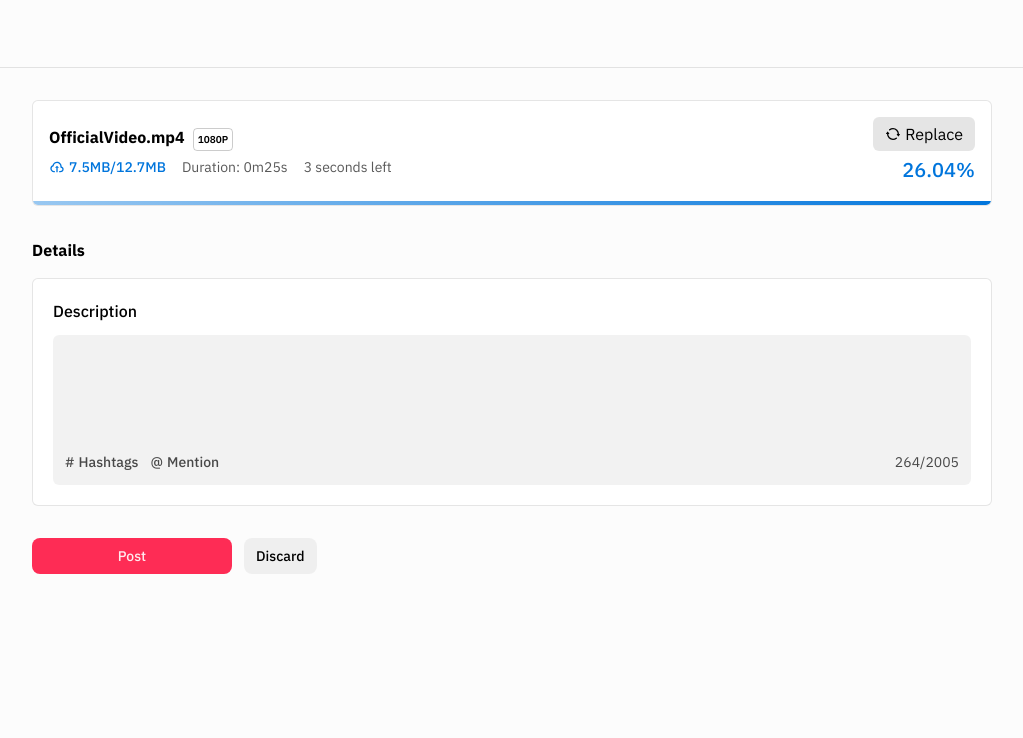
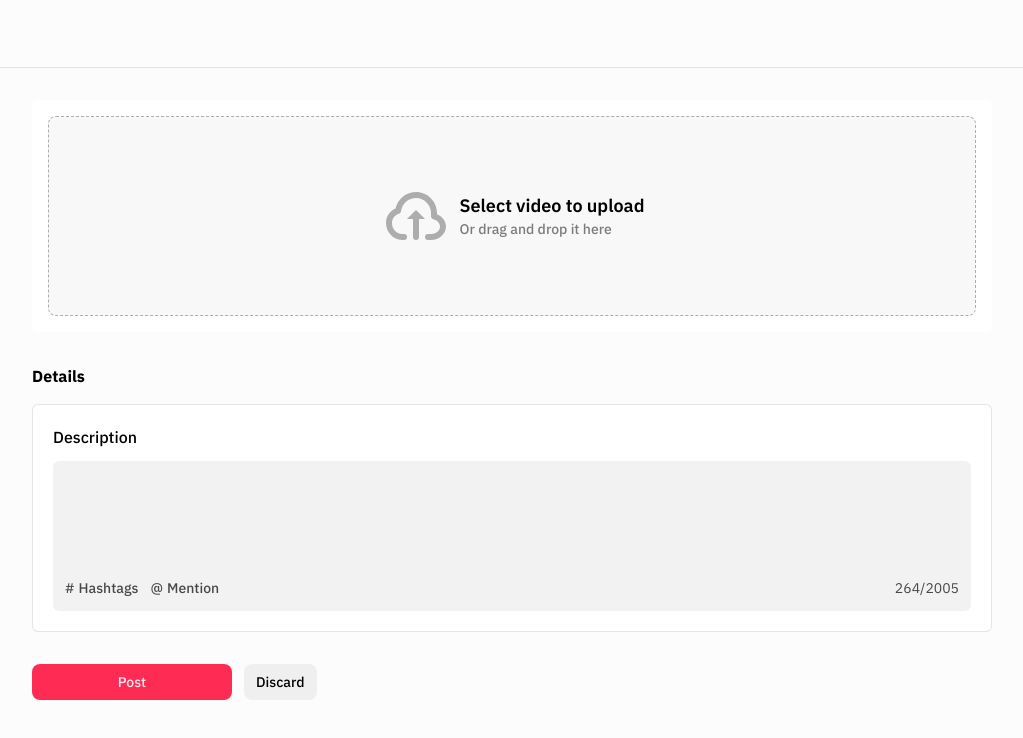
Before and after one commit to VN-PhanQuocBinh/tiktok-clone, a React (Vite) app: page / in a window 1280 px wide. Shown: the top 738 px of the page, without its empty margins (128-1151 px from the left). Built offline with nearby package versions, Linux system fonts and the light colour scheme; a web font is replaced by a local one.

Commit message:
fea: upload video file with FileReader

```diff
--- a/src/assets/styles/components/pages/Upload/UploadZone.module.scss
+++ b/src/assets/styles/components/pages/Upload/UploadZone.module.scss
@@ -5,7 +5,6 @@
    background-color: white;
    border-radius: 6px;
    overflow: hidden;
-   border: 1px dashed rgba($color: #000000, $alpha: 0.3);
 
    &.uploaded {
       border: 1px solid rgba($color: #000000, $alpha: 0.1);
@@ -24,6 +23,7 @@
       height: 200px;
       display: grid;
       place-items: center;
+      border: 1px dashed rgba($color: #000000, $alpha: 0.3);
 
       &:hover {
          background-color: rgba(0, 117, 220, 0.06);
--- a/src/pages/Upload/components/UploadZone.jsx
+++ b/src/pages/Upload/components/UploadZone.jsx
@@ -1,4 +1,9 @@
-import { Icon_CloudUpload, Icon_ArrowRepeat, Icon_BlueTick } from "../../../assets/Icons";
+import { useCallback, useEffect, useRef, useState } from "react";
+import {
+   Icon_CloudUpload,
+   Icon_ArrowRepeat,
+   Icon_BlueTick,
+} from "../../../assets/Icons";
 
 import styles from "../../../assets/styles/components/pages/Upload/UploadZone.module.scss";
 import classNames from "classnames/bind";
@@ -6,18 +11,98 @@ import classNames from "classnames/bind";
 const cx = classNames.bind(styles);
 
 function UploadZone({ className }) {
+   const [videoFile, setVideoFile] = useState(null);
+   const [isDragging, setIsDragging] = useState(false);
+   const [isUploaded, setIsUploaded] = useState(false);
+   const [isUploading, setIsUploading] = useState(false)
+
+   const DOM_inputFile = useRef(null);
+
+   useEffect(() => {
+      if (videoFile) {
+         const fileSize = Math.round(videoFile.size / (1024*1024) * 100) / 100
+         console.log(fileSize + "MB");
+
+         setIsUploaded(true);
+      }
+   }, [videoFile]);
+
+   const handleInputVideo = useCallback(() => {
+      DOM_inputFile.current?.click();
+   }, []);
+
+   const handleInputChange = useCallback((e) => {
+      const file = e.target.files[0]
+      console.log(file);
+      if (file) {
+         setVideoFile(file)
+      }
+
+      const reader = new FileReader()
+      reader.onload = () => {
+         const arrayBuffer = reader.result
+         const video = new Uint8Array(arrayBuffer)
+         const mediaSource = new MediaSource(video)
+         const videoUrl = URL.createObjectURL(mediaSource)
+         console.log(videoUrl);
+
+      }
+
+      reader.readAsArrayBuffer(file)
+   }, []);
+
+   const handleDragOver = useCallback((e) => {
+      e.preventDefault();
+      setIsDragging(true);
+   }, []);
+
+   const handleDragLeave = useCallback((e) => {
+      e.preventDefault();
+      setIsDragging(false);
+   }, []);
+
+   const handleDrop = useCallback((e) => {
+      e.preventDefault();
+      console.log(e.dataTransfer.files);
+      const file = e.dataTransfer.files[0];
+      if (file?.type?.startsWith("video/")) {
+         setVideoFile(file);
+      }
+   }, []);
+
+   const handleDiscard = useCallback(() => {
+      setIsUploaded(false);
+      setVideoFile(null)
+   }, []);
+
    return (
-      <div className={cx("wrapper", "uploaded", { [className]: className })}>
-         {/* <div className={cx("drag-area")}>
+      <div
+         className={cx("wrapper", { [className]: className })}
+         onDragOver={handleDragOver}
+         onDragLeave={handleDragLeave}
+         onDrop={handleDrop}
+      >
+         <input
+            ref={DOM_inputFile}
+            onChange={handleInputChange}
+            type="file"
+            accept="video/*"
+            style={{ display: "none" }}
+         />
+
+         {!isUploaded && (
+            <div className={cx("drag-area")} onClick={handleInputVideo}>
                <div className={cx("content")}>
-               <Icon_CloudUpload className={cx("icon")}/>
+                  <Icon_CloudUpload className={cx("icon")} />
                   <div>
                      <span>Select video to upload</span>
                      <span>Or drag and drop it here</span>
                   </div>
                </div>
-         </div> */}
+            </div>
+         )}
 
+         {isUploaded && (
             <div className={cx("upload-info")}>
                <div className={cx("details")}>
                   <div className={cx("file-name")}>
@@ -27,10 +112,10 @@ function UploadZone({ className }) {
 
                   <div className={cx("file-details")}>
                      <span className={cx("size")}>
-                     <Icon_CloudUpload className={cx("icon")} />
-                     {/* <Icon_BlueTick className={cx("icon", "tick")} /> */}
+                        {/* <Icon_CloudUpload className={cx("icon")} /> */}
+                        <Icon_BlueTick className={cx("icon", "tick")} />
                         7.5MB/12.7MB
-                     {/* Uploaded (12.7MB) */}
+                        {isUploaded && "Uploaded (12.7MB)"}
                      </span>
                      <span className={cx("duration")}>Duration: 0m25s</span>
                      <span className={cx("time-left")}>3 seconds left</span>
@@ -38,16 +123,17 @@ function UploadZone({ className }) {
                </div>
 
                <div className={cx("actions")}>
-               {/* <button>Cancel</button> */}
-               <button>
+                  {/* <button onClick={handleDiscard}>Cancel</button> */}
+                  <button onClick={handleDiscard}>
                      <Icon_ArrowRepeat className={cx("icon")} />
                      Replace
                   </button>
                   <span>26.04%</span>
                </div>
             </div>
+         )}
 
-         <div className={cx("progress")}></div>
+         {isUploaded && <div className={cx("progress")}></div>}
       </div>
    );
 }
```
Lines whose indentation alone changed are shown as unchanged.
